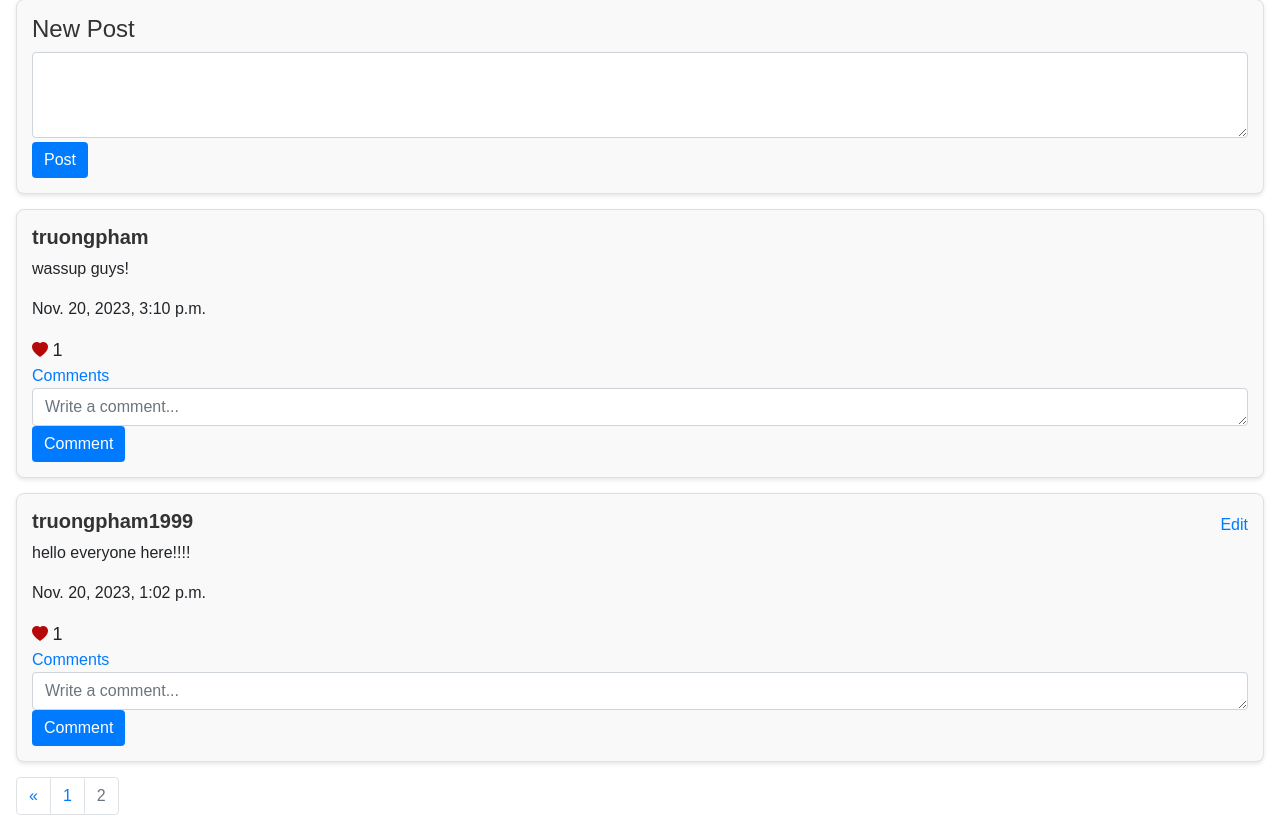
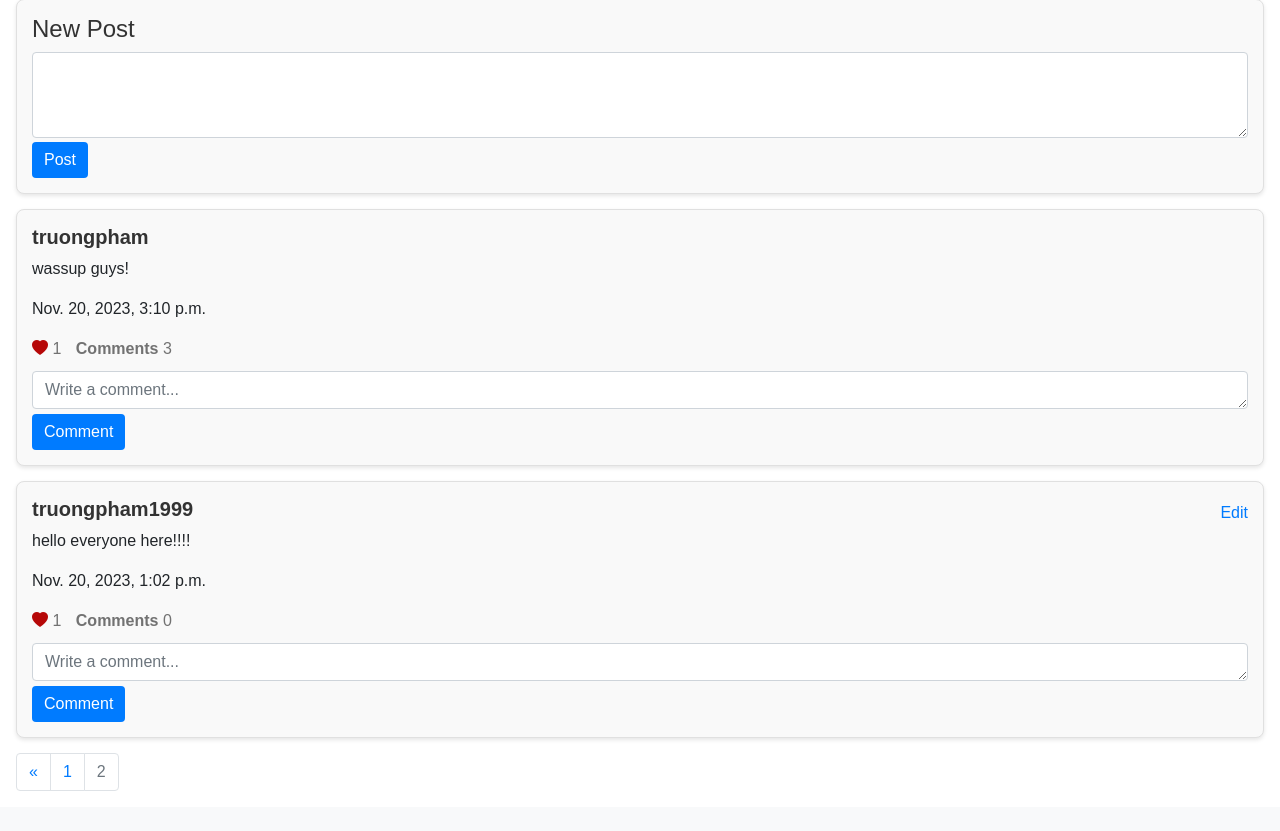
Before and after one commit to truongpham1999/Social-Network, a Django app: page /?page=2 in a window 1280 px wide. Shown: the part 113-944 px from the top of the page. After the commit the page ends 904 px from the top, so only its background shows below. Run offline with Django 3.2, Linux system fonts and the light colour scheme; a user stored in the database is signed in; data comes from the database, SQL or seed files in the repository; both versions use the stored data as it was after the commit; some libraries are stand-ins or nearby versions.

Commit message:
add some css and html to make up comment section

```diff
--- a/social_network/network/models.py
+++ b/social_network/network/models.py
@@ -17,6 +17,9 @@ class Post(models.Model):
 
     def like_count(self):
         return self.likes.count()
+
+    def comment_count(self):
+        return self.comments.count()
 
     def is_like_by_user(self, user):
         return self.likes.filter(liker=user).exists()
--- a/social_network/network/static/network/network.js
+++ b/social_network/network/static/network/network.js
@@ -47,6 +47,9 @@ function addComment(postId) {
         if (data.success) {
             document.getElementById(`comment-text-${postId}`).value = '';
             loadComments(postId);
+            // Update the comment count
+            const commentCount = document.getElementById(`comment-count-${postId}`);
+            commentCount.textContent = parseInt(commentCount.textContent) + 1;
         }
     })
     .catch(error => console.error('Error:', error));
@@ -71,8 +74,10 @@ function loadComments(postId) {
             commentDiv.innerHTML += `
                 <div class="comment-display">
                     <a href="/profile/${comment.commenter.id}"><strong>${comment.commenter.username}</strong></a>
-                    <p class="comment-content">${comment.content}</p>
-                    <p class="comment-date">${comment.date}</p>
+                    <div>
+                        <p class="comment-content">${comment.content}</p>
+                        <p class="comment-date">${comment.date}</p>
+                    </div>
                 </div>
             `;
         });
--- a/social_network/network/static/network/styles.css
+++ b/social_network/network/static/network/styles.css
@@ -40,7 +40,40 @@
 
 .like-count {
     display: inline;
-    font-size: 18px;
+    color: #727272
+}
+
+.comment-count {
+    display: inline;
+    color: #727272
+}
+
+.comment-link {
+    display: inline;
+    margin-left: 10px;
+    color: #727272;
+    font-weight: 550;
+}
+
+.like-div {
+    margin-bottom: 10px;
+}
+
+.comments-section {
+    margin-bottom: 10px;
+}
+
+.comment-text {
+    margin-bottom: 5px;
+}
+
+.comment-display {
+    background-color: #e1e1e1; /* Light background for posts */
+    border: 1px solid #e0e0e0;
+    padding: 8px;
+    margin-bottom: 15px;
+    border-radius: 8px;
+    box-shadow: 0 2px 4px rgba(0, 0, 0, 0.1); /* subtle shadow */
 }
 
 .post-form {
@@ -55,7 +88,7 @@
 body {
     font-family: 'Arial', sans-serif; /* Clean, readable font */
 }
-h2, h4, h5 {
+h2, h4, h5, strong {
     color: #333; /* Darker color for better readability */
 }
 
--- a/social_network/network/templates/network/index.html
+++ b/social_network/network/templates/network/index.html
@@ -8,7 +8,7 @@
                 <h4>New Post</h4>
                 <form action="{% url 'newPost' %}" method="post">
                     {% csrf_token %}
-                    <textarea class="form-control mb-1" name="new_post" id="new_post" cols="70" rows="3"></textarea>
+                    <textarea class="form-control mb-1 post-box" name="new_post" id="new_post" cols="70" rows="3"></textarea>
                     <input type="submit" value="Post" class="btn btn-primary">
                 </form>
             </div>
@@ -29,16 +29,17 @@
 
                 <p class="post-content">{{ post.content }}</p>
                 <p>{{ post.date }}</p>
-                <div id="like-container-{{ post.id }}">
+                <div class="like-div" id="like-container-{{ post.id }}">
                     <a href="javascript:void(0)" class="like-button {% if post.is_liked %}liked{% else %}unliked{% endif %}"
                     id="like-button-{{ post.id }}" data-post-id="{{ post.id }}" data-like="{{ post.is_liked|yesno:'true,false' }}">
                         <i class="bi bi-heart-fill"></i>
                     </a>
                     <span class="like-count" id="like-count-{{ post.id }}">{{ post.like_count }}</span>
+                    <a href="javascript:void(0)" class="comment-link" data-post-id="{{ post.id }}">Comments</a>
+                    <span class="comment-count" id="comment-count-{{ post.id }}">{{ post.comment_count }}</span>
                 </div>
                 <div id="comment-container-{{ post.id}}">
-                    <a href="javascript:void(0)" class="comment-link" data-post-id="{{ post.id }}">Comments</a>
-                    <div class="comments-section" id="comments-section-{{ post.id }}" style="display:none;">
+                    <div id="comments-section-{{ post.id }}" style="display:none;">
                         <!-- Comments go here -->
                     </div>
                     {% if user.is_authenticated %}
```
Also changed, not shown: social_network/network/views.py (+8 -0 lines), social_network/db.sqlite3.
